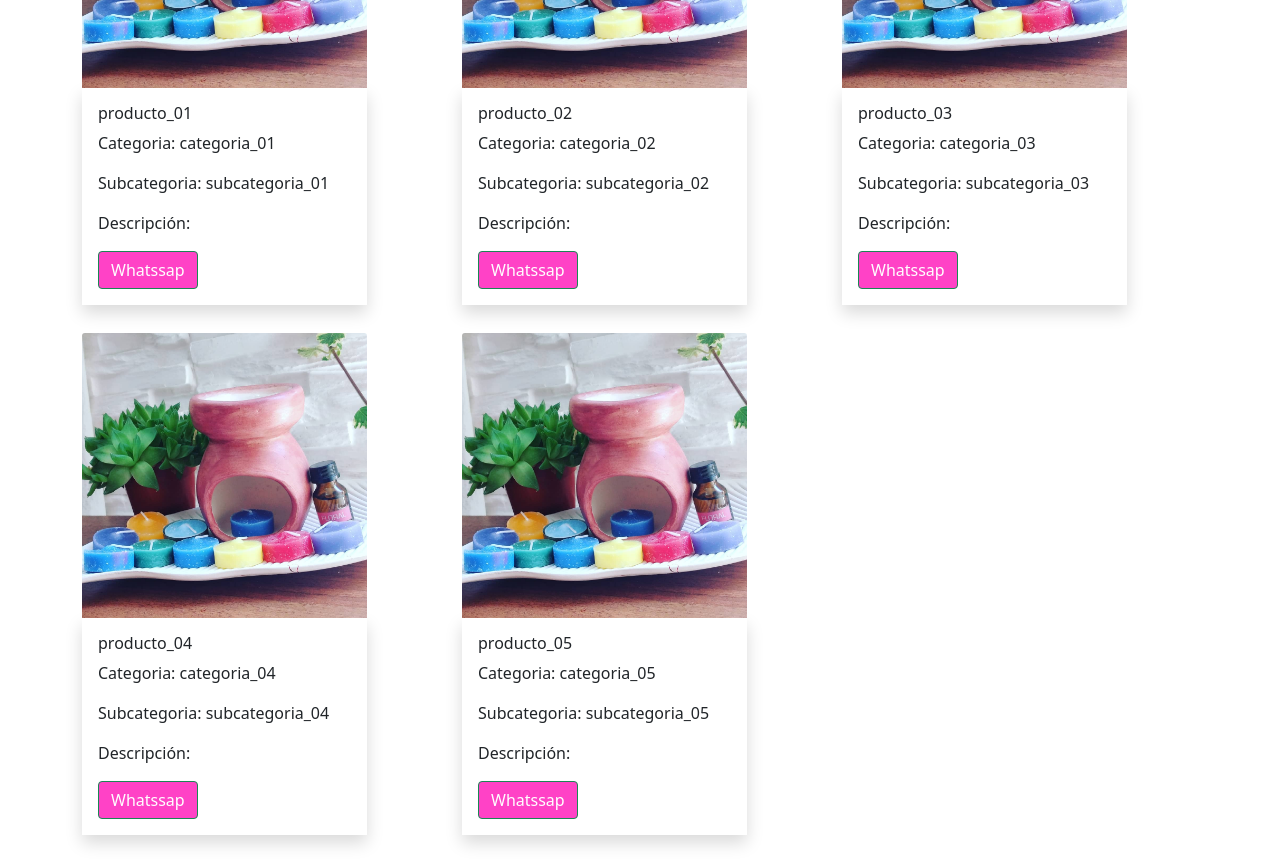
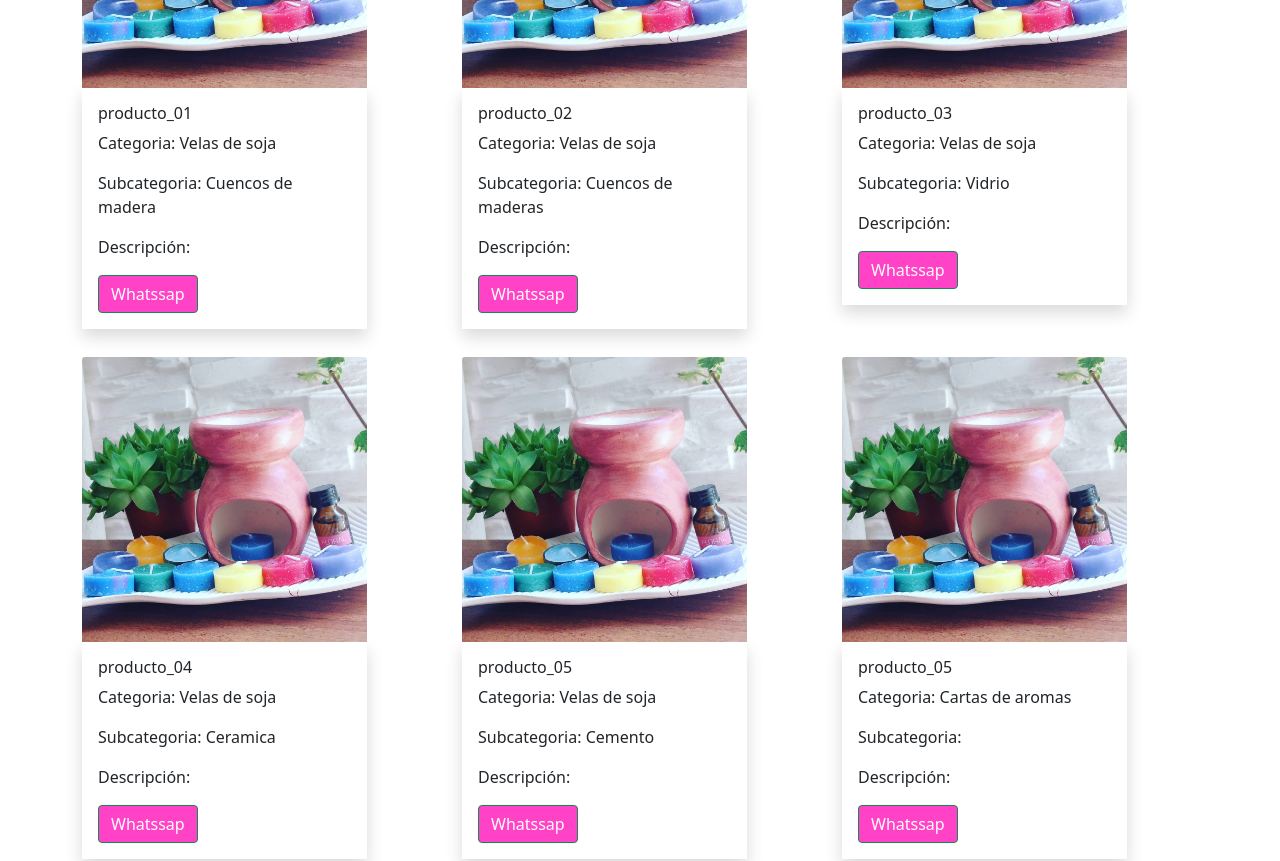
Before and after one commit to MendietaSergio/Flor_de_Lis, a React (Create React App) app: page / in a window 1280 px wide. Shown: the part 680-1541 px from the top of the page. Built offline with nearby package versions, Linux system fonts and the light colour scheme.

Commit message:
Añade cambio en mock products, arreglo error en el header, mejora vista en itemlistcotainer

```diff
--- a/src/App.js
+++ b/src/App.js
@@ -17,6 +17,12 @@ function App() {
           <Home/>
         </Route>
         <Route path="/Productos" exact>
+          <Products title="Productos"/>
+        </Route>
+        <Route path="/Productos/:idCategory" exact>
+          <Products title="Productos"/>
+        </Route>
+        <Route path="/Productos/:idCategory/:idSubCategory" exact>
           <Products/>
         </Route>
         <Route path="/Contacto" exact>
--- a/src/components/Containers/ItemListContainer/ItemListContainer.jsx
+++ b/src/components/Containers/ItemListContainer/ItemListContainer.jsx
@@ -1,12 +1,13 @@
 import React,{useEffect, useState} from "react";
-import { useParams } from "react-router";
+import { useParams } from "react-router-dom";
 import getFetch from "../../../mocks/products";
 import ItemList from "../ItemList/ItemList";
 import Title from "../../Title/Title";
-export const ItemListContainer = ( ) =>{
+export const ItemListContainer = ({title}) =>{
 
     const [ products, setProducts ] = useState([])
     const [ loading, setLoading ] = useState(true)
+    const [ titleProduct, setTitleProduct ] = useState(title)
     const {idCategory} = useParams();
     const {idSubCategory} = useParams()
     useEffect(() => {
@@ -14,21 +15,29 @@ export const ItemListContainer = ( ) =>{
             if(idCategory){
                 await getFetch
                     .then(respuesta =>{
-                        setProducts(respuesta.filter(idCategory => idCategory.category === idCategory))
+                        setProducts(respuesta.filter(idCategorie => idCategorie.category === idCategory))
                         setLoading(false);
+                        setTitleProduct(idCategory);
                     })
                     .catch(error => console.log(error))
-                    .finally(setLoading(false))
+                    .finally(()=>{
+                        setLoading(false)
+
+                    })
                 if(idSubCategory){
                         await getFetch
                         .then(respuesta =>{
                             setProducts(respuesta.filter(idsubcategory =>idsubcategory.subCategory === idSubCategory))
                             setLoading(false)
+                            setTitleProduct(idSubCategory)
+
                         })
                         .catch(error=>{
                             console.log(error);
                         })
-                        .finally(() =>setLoading(false))
+                        .finally(() =>{
+                            setLoading(false)
+                        })
                 }
 
             } else {
@@ -48,16 +57,18 @@ export const ItemListContainer = ( ) =>{
 
     return (
         <>
-          <Title text="Destacado" />
+
+          {loading ?
+            (
+            <h1>Cargando...<i className="fas fa-spinner fa-pulse" ></i></h1>
+        ):(
+            <>
+            <Title text={titleProduct} />
             <div className="container">
-                {loading ?
-                <i className="fas fa-spinner fa-pulse" />
-                : (
-                    <ItemList products={products}/>
-                )}
-
+                <ItemList products={products}/>
             </div>
-
+            </>
+        )}
         </>
 
     )
--- a/src/mocks/products.js
+++ b/src/mocks/products.js
@@ -4,8 +4,8 @@ const products = [
         name:"producto_01",
         description:"descripcion_01",
         discount:"descuento_01",
-        category:"categoria_01",
-        subCategory:"subcategoria_01",
+        category:"Velas de soja",
+        subCategory:"Cuencos de madera",
         img:"img_productos_01.jpg",
         price: 0,
         offer: 0,
@@ -16,8 +16,8 @@ const products = [
         name:"producto_02",
         description:"descripcion_02",
         discount:"descuento_02",
-        category:"categoria_02",
-        subCategory:"subcategoria_02",
+        category:"Velas de soja",
+        subCategory:"Cuencos de maderas",
         img:"img_productos_01.jpg",
         price: 0,
         offer: 0,
@@ -28,8 +28,8 @@ const products = [
         name:"producto_03",
         description:"descripcion_03",
         discount:"descuento_03",
-        category:"categoria_03",
-        subCategory:"subcategoria_03",
+        category:"Velas de soja",
+        subCategory:"Vidrio",
         img:"img_productos_01.jpg",
         price: 0,
         offer: 0,
@@ -40,8 +40,8 @@ const products = [
         name:"producto_04",
         description:"descripcion_04",
         discount:"descuento_04",
-        category:"categoria_04",
-        subCategory:"subcategoria_04",
+        category:"Velas de soja",
+        subCategory:"Ceramica",
         img:"img_productos_01.jpg",
         price: 0,
         offer: 0,
@@ -52,8 +52,56 @@ const products = [
         name:"producto_05",
         description:"descripcion_05",
         discount:"descuento_05",
-        category:"categoria_05",
-        subCategory:"subcategoria_05",
+        category:"Velas de soja",
+        subCategory:"Cemento",
+        img:"img_productos_01.jpg",
+        price: 0,
+        offer: 0,
+        offerSection: true
+    },
+    {
+        id:6,
+        name:"producto_05",
+        description:"descripcion_05",
+        discount:"descuento_05",
+        category:"Cartas de aromas",
+        subCategory:null,
+        img:"img_productos_01.jpg",
+        price: 0,
+        offer: 0,
+        offerSection: true
+    },
+    {
+        id:7,
+        name:"producto_05",
+        description:"descripcion_05",
+        discount:"descuento_05",
+        category:"Cartas de aromas",
+        subCategory: null,
+        img:"img_productos_01.jpg",
+        price: 0,
+        offer: 0,
+        offerSection: true
+    },
+    {
+        id:8,
+        name:"producto_05",
+        description:"descripcion_05",
+        discount:"descuento_05",
+        category:"Lamparas de sal",
+        subCategory: null,
+        img:"img_productos_01.jpg",
+        price: 0,
+        offer: 0,
+        offerSection: true
+    },
+    {
+        id:9,
+        name:"producto_05",
+        description:"descripcion_05",
+        discount:"descuento_05",
+        category:"Cartas de aromas",
+        subCategory:null,
         img:"img_productos_01.jpg",
         price: 0,
         offer: 0,
```
Also changed, not shown: src/components/Header/Header.jsx (+2 -6 lines).
